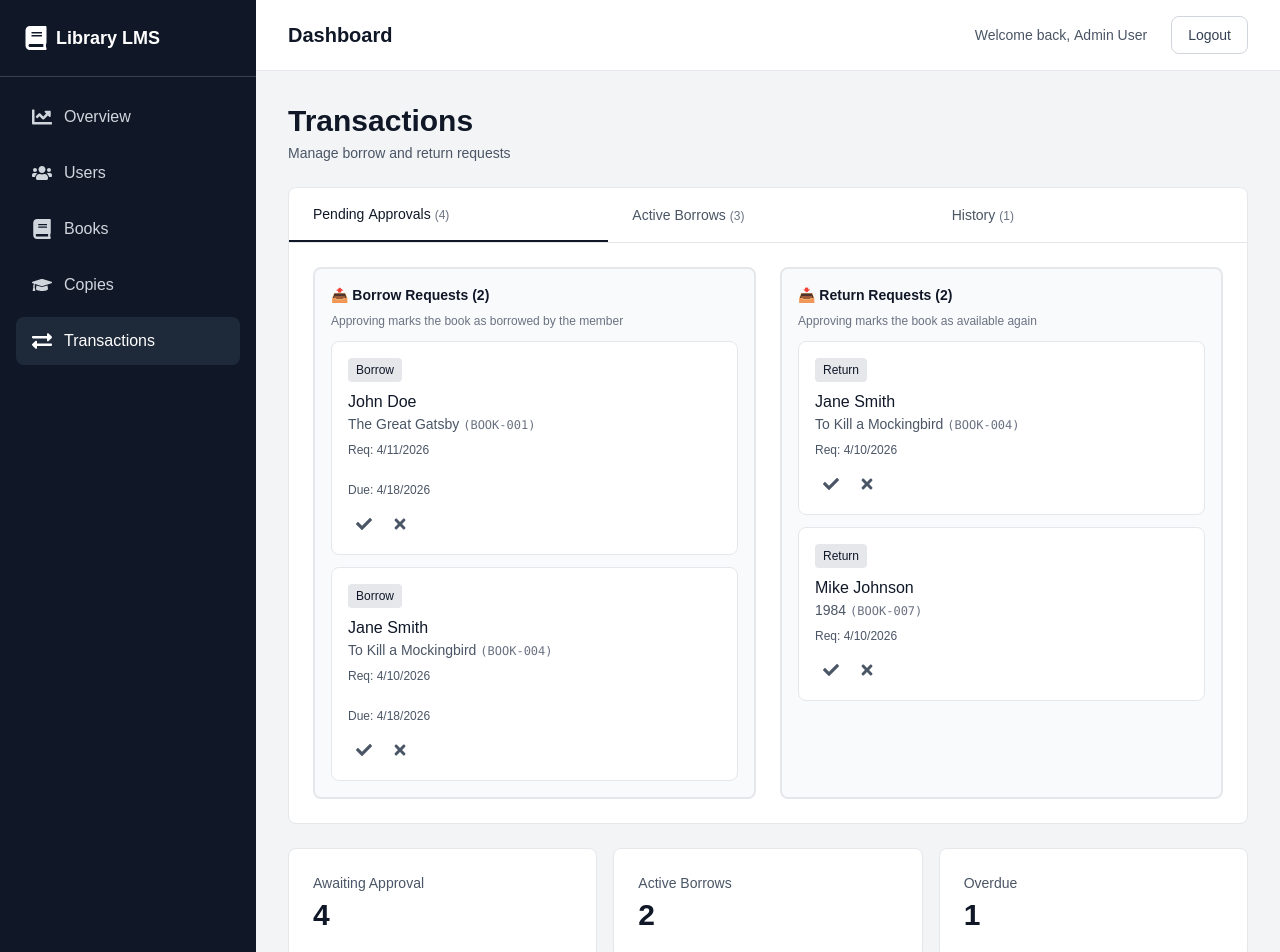
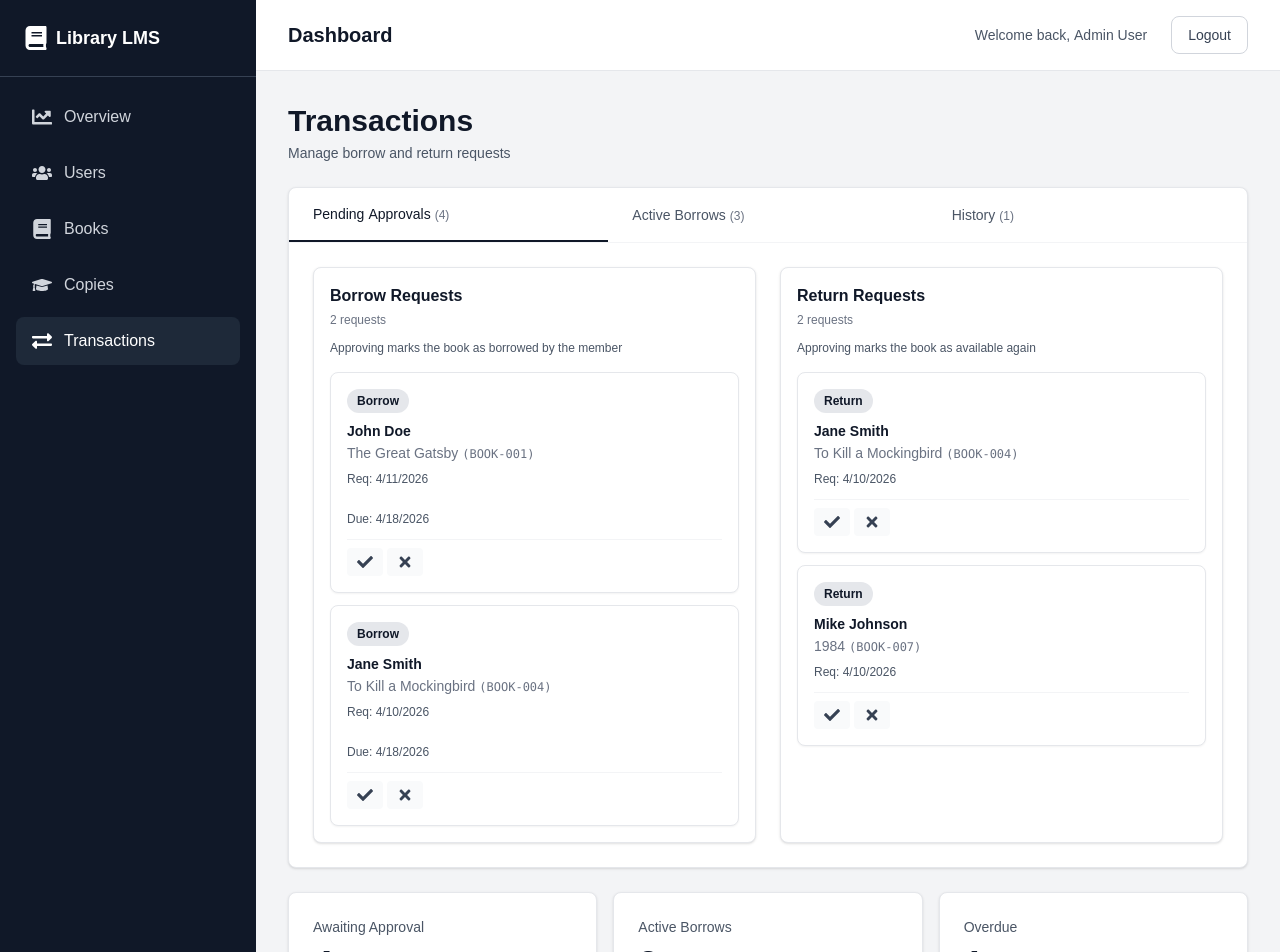
Before and after one commit to ahnayef/bics-sust-lms, a Next.js app: page /dashboard/transactions in a window 1280 px wide. Shown: the top 952 px of the page. Built offline with nearby package versions, Linux system fonts and the light colour scheme.

Commit message:
Better design

```diff
--- a/app/dashboard/transactions/page.tsx
+++ b/app/dashboard/transactions/page.tsx
@@ -174,24 +174,28 @@ export default function TransactionsManagement() {
     isOverdue: (date: string) => boolean;
   }) => (
     <div
-      className={`border rounded-lg p-3 sm:p-4 transition-colors ${
-        tx.status === "overdue" ? "bg-gray-100" : "bg-white"
-      } border-gray-200 hover:border-gray-300`}
+      className={`border rounded-lg p-3 sm:p-4 transition-all ${
+        tx.status === "overdue"
+          ? "bg-gray-50 border-gray-300 shadow-sm"
+          : "bg-white border-gray-200 shadow-xs hover:shadow-sm"
+      } hover:border-gray-300`}
     >
       <div className="flex flex-col gap-3">
         <div className="flex-1 w-full">
           <div className="flex flex-wrap items-center gap-2 mb-2">
-            <span className="inline-block px-2 py-1 text-xs font-medium rounded bg-gray-200 text-gray-900 flex-shrink-0">
+            <span className="inline-block px-2.5 py-1 text-xs font-semibold rounded-full bg-gray-200 text-gray-900 flex-shrink-0">
               {tx.type === "borrow" ? "Borrow" : "Return"}
             </span>
             {tx.status === "overdue" && (
-              <span className="inline-block px-2 py-1 text-xs font-medium rounded bg-gray-400 text-gray-900 flex-shrink-0">
+              <span className="inline-block px-2.5 py-1 text-xs font-semibold rounded-full bg-gray-400 text-white flex-shrink-0">
                 Overdue
               </span>
             )}
           </div>
-          <p className="font-medium text-gray-900 truncate">{tx.member}</p>
-          <p className="text-xs sm:text-sm text-gray-600 truncate">
+          <p className="font-semibold text-gray-900 truncate text-sm">
+            {tx.member}
+          </p>
+          <p className="text-xs sm:text-sm text-gray-500 truncate mt-0.5">
             {tx.book}{" "}
             <span className="font-mono text-xs text-gray-500">
               ({tx.bookId})
@@ -217,24 +221,26 @@ export default function TransactionsManagement() {
 
         {/* Actions */}
         {tx.status === "pending" ? (
-          <div className="flex gap-2 sm:gap-1">
+          <div className="flex gap-2 sm:gap-1 pt-2 border-t border-gray-100">
             <button
-              className="flex-1 sm:flex-none flex items-center justify-center gap-2 sm:gap-0 px-3 sm:px-2 py-2 sm:py-1.5 text-xs sm:text-base sm:text-gray-600 text-gray-900 bg-gray-100 sm:bg-transparent sm:hover:bg-gray-200 rounded transition-colors font-medium sm:font-normal border-none sm:border-0 cursor-pointer"
+              className="flex-1 sm:flex-none flex items-center justify-center gap-2 sm:gap-0 px-3 sm:px-2.5 py-2 sm:py-1.5 text-xs sm:text-sm font-medium text-gray-700 bg-gray-100 sm:bg-gray-50 hover:bg-gray-200 sm:hover:bg-gray-100 rounded transition-colors border-none cursor-pointer active:bg-gray-300 sm:active:bg-gray-200"
               title="Approve"
             >
-              <FaCheck className="w-4 h-4 sm:w-4 sm:h-4" />
+              <FaCheck className="w-4 h-4" />
               <span className="sm:hidden">Approve</span>
             </button>
             <button
-              className="flex-1 sm:flex-none flex items-center justify-center gap-2 sm:gap-0 px-3 sm:px-2 py-2 sm:py-1.5 text-xs sm:text-base sm:text-gray-600 text-gray-900 bg-gray-100 sm:bg-transparent sm:hover:bg-gray-200 rounded transition-colors font-medium sm:font-normal border-none sm:border-0 cursor-pointer"
+              className="flex-1 sm:flex-none flex items-center justify-center gap-2 sm:gap-0 px-3 sm:px-2.5 py-2 sm:py-1.5 text-xs sm:text-sm font-medium text-gray-700 bg-gray-100 sm:bg-gray-50 hover:bg-gray-200 sm:hover:bg-gray-100 rounded transition-colors border-none cursor-pointer active:bg-gray-300 sm:active:bg-gray-200"
               title="Reject"
             >
-              <FaTimes className="w-4 h-4 sm:w-4 sm:h-4" />
+              <FaTimes className="w-4 h-4" />
               <span className="sm:hidden">Reject</span>
             </button>
           </div>
         ) : (
-          <span className="text-gray-400 text-xs">—</span>
+          <span className="text-gray-300 text-xs pt-2 border-t border-gray-100 inline-block">
+            —
+          </span>
         )}
       </div>
     </div>
@@ -253,8 +259,8 @@ export default function TransactionsManagement() {
       </div>
 
       {/* Tabs */}
-      <div className="bg-white rounded-lg border border-gray-200">
-        <div className="flex flex-col sm:flex-row border-b border-gray-200">
+      <div className="bg-white rounded-lg border border-gray-200 shadow-sm">
+        <div className="flex flex-col sm:flex-row border-b border-gray-100">
           <button
             onClick={() => {
               setActiveTab("pending");
@@ -309,17 +315,21 @@ export default function TransactionsManagement() {
         </div>
 
         {/* Tab Content */}
-        <div className="p-6">
+        <div className="p-4 sm:p-6">
           {activeTab === "pending" ? (
             /* Pending Approvals - 2 Column Layout */
-            <div className="space-y-4 sm:space-y-6">
+            <div className="space-y-4">
               <div className="grid grid-cols-1 md:grid-cols-2 gap-4 sm:gap-6">
                 {/* Borrow Requests Column */}
-                <div className="border-2 border-gray-200 rounded-lg p-3 sm:p-4 bg-gray-50">
-                  <h3 className="text-xs sm:text-sm font-semibold text-gray-900 mb-1 sm:mb-2">
-                    📤 Borrow Requests ({pendingBorrows.length})
+                <div className="border border-gray-200 rounded-lg p-3 sm:p-4 bg-white shadow-sm">
+                  <h3 className="text-sm sm:text-base font-semibold text-gray-900 mb-1">
+                    Borrow Requests
                   </h3>
-                  <p className="text-xs text-gray-500 mb-3">
+                  <p className="text-xs text-gray-500 mb-3 font-medium">
+                    {pendingBorrows.length} request
+                    {pendingBorrows.length !== 1 ? "s" : ""}
+                  </p>
+                  <p className="text-xs text-gray-600 mb-4">
                     Approving marks the book as borrowed by the member
                   </p>
                   <div className="space-y-2 sm:space-y-3">
@@ -340,11 +350,15 @@ export default function TransactionsManagement() {
                 </div>
 
                 {/* Return Requests Column */}
-                <div className="border-2 border-gray-200 rounded-lg p-3 sm:p-4 bg-gray-50">
-                  <h3 className="text-xs sm:text-sm font-semibold text-gray-900 mb-1 sm:mb-2">
-                    📥 Return Requests ({pendingReturns.length})
+                <div className="border border-gray-200 rounded-lg p-3 sm:p-4 bg-white shadow-sm">
+                  <h3 className="text-sm sm:text-base font-semibold text-gray-900 mb-1">
+                    Return Requests
                   </h3>
-                  <p className="text-xs text-gray-500 mb-3">
+                  <p className="text-xs text-gray-500 mb-3 font-medium">
+                    {pendingReturns.length} request
+                    {pendingReturns.length !== 1 ? "s" : ""}
+                  </p>
+                  <p className="text-xs text-gray-600 mb-4">
                     Approving marks the book as available again
                   </p>
                   <div className="space-y-2 sm:space-y-3">
@@ -429,7 +443,7 @@ export default function TransactionsManagement() {
                 </div>
               ) : (
                 /* History - Table Layout */
-                <div className="overflow-x-auto border border-gray-200 rounded-lg">
+                <div className="overflow-x-auto border border-gray-200 rounded-lg shadow-sm">
                   <table className="w-full text-xs sm:text-sm">
                     <thead>
                       <tr className="bg-gray-50 border-b border-gray-200">
@@ -499,25 +513,27 @@ export default function TransactionsManagement() {
 
       {/* Summary Stats */}
       <div className="grid grid-cols-1 sm:grid-cols-3 gap-3 sm:gap-4">
-        <div className="bg-white rounded-lg p-4 sm:p-6 border border-gray-200">
-          <p className="text-xs sm:text-sm text-gray-600 mb-1">
+        <div className="bg-white rounded-lg p-4 sm:p-6 border border-gray-200 shadow-sm hover:shadow-md transition-shadow">
+          <p className="text-xs sm:text-sm text-gray-600 mb-2 font-medium">
             Awaiting Approval
           </p>
-          <p className="text-2xl sm:text-3xl font-bold text-gray-900">
+          <p className="text-3xl sm:text-4xl font-bold text-gray-900">
             {pendingTransactions.length}
           </p>
         </div>
-        <div className="bg-white rounded-lg p-4 sm:p-6 border border-gray-200">
-          <p className="text-xs sm:text-sm text-gray-600 mb-1">
+        <div className="bg-white rounded-lg p-4 sm:p-6 border border-gray-200 shadow-sm hover:shadow-md transition-shadow">
+          <p className="text-xs sm:text-sm text-gray-600 mb-2 font-medium">
             Active Borrows
           </p>
-          <p className="text-2xl sm:text-3xl font-bold text-gray-900">
+          <p className="text-3xl sm:text-4xl font-bold text-gray-900">
             {activeTransactions.filter((tx) => tx.status === "active").length}
           </p>
         </div>
-        <div className="bg-white rounded-lg p-4 sm:p-6 border border-gray-200">
-          <p className="text-xs sm:text-sm text-gray-600 mb-1">Overdue</p>
-          <p className="text-2xl sm:text-3xl font-bold text-gray-900">
+        <div className="bg-white rounded-lg p-4 sm:p-6 border border-gray-200 shadow-sm hover:shadow-md transition-shadow">
+          <p className="text-xs sm:text-sm text-gray-600 mb-2 font-medium">
+            Overdue
+          </p>
+          <p className="text-3xl sm:text-4xl font-bold text-gray-900">
             {activeTransactions.filter((tx) => tx.status === "overdue").length}
           </p>
         </div>
```
